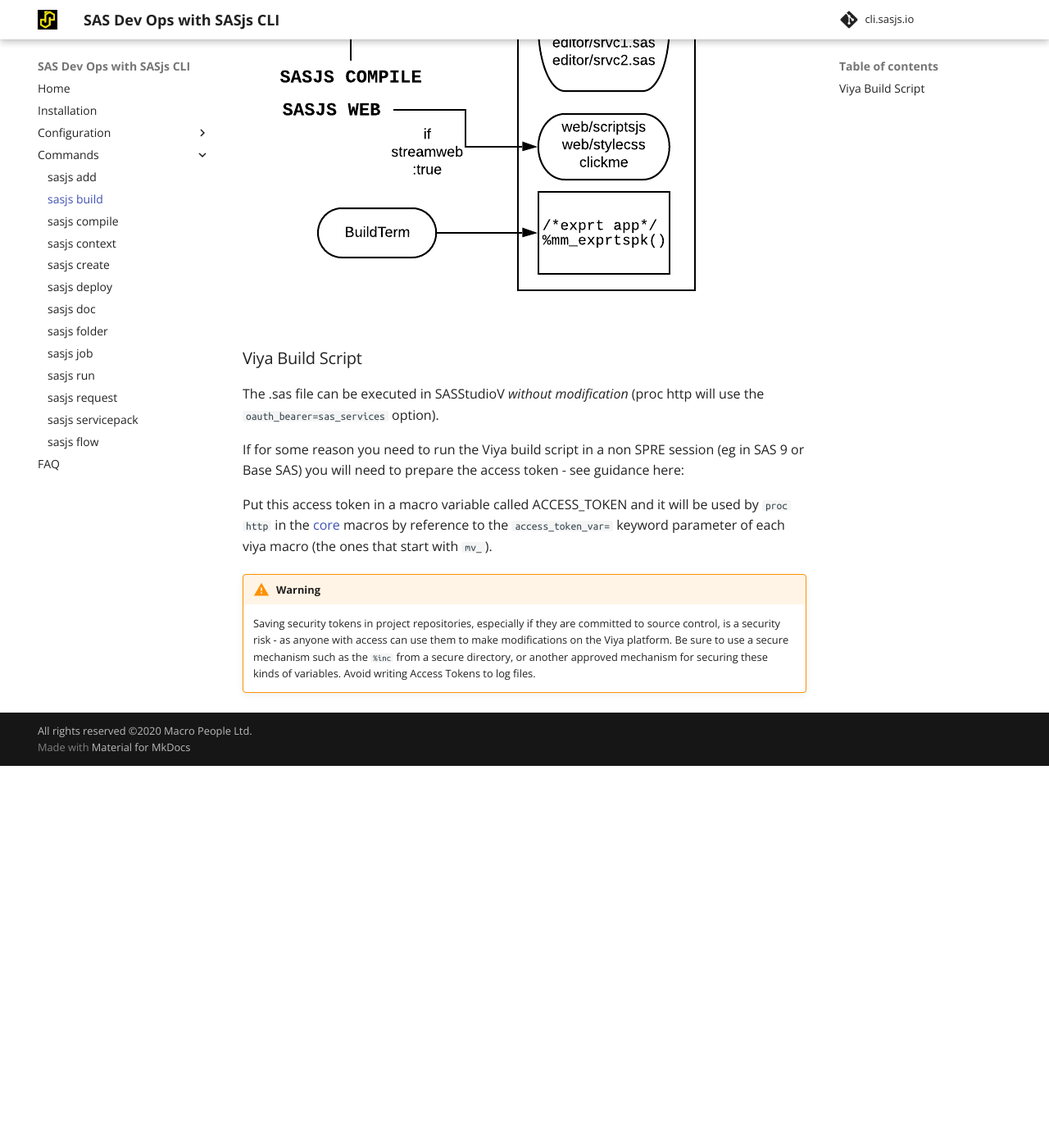
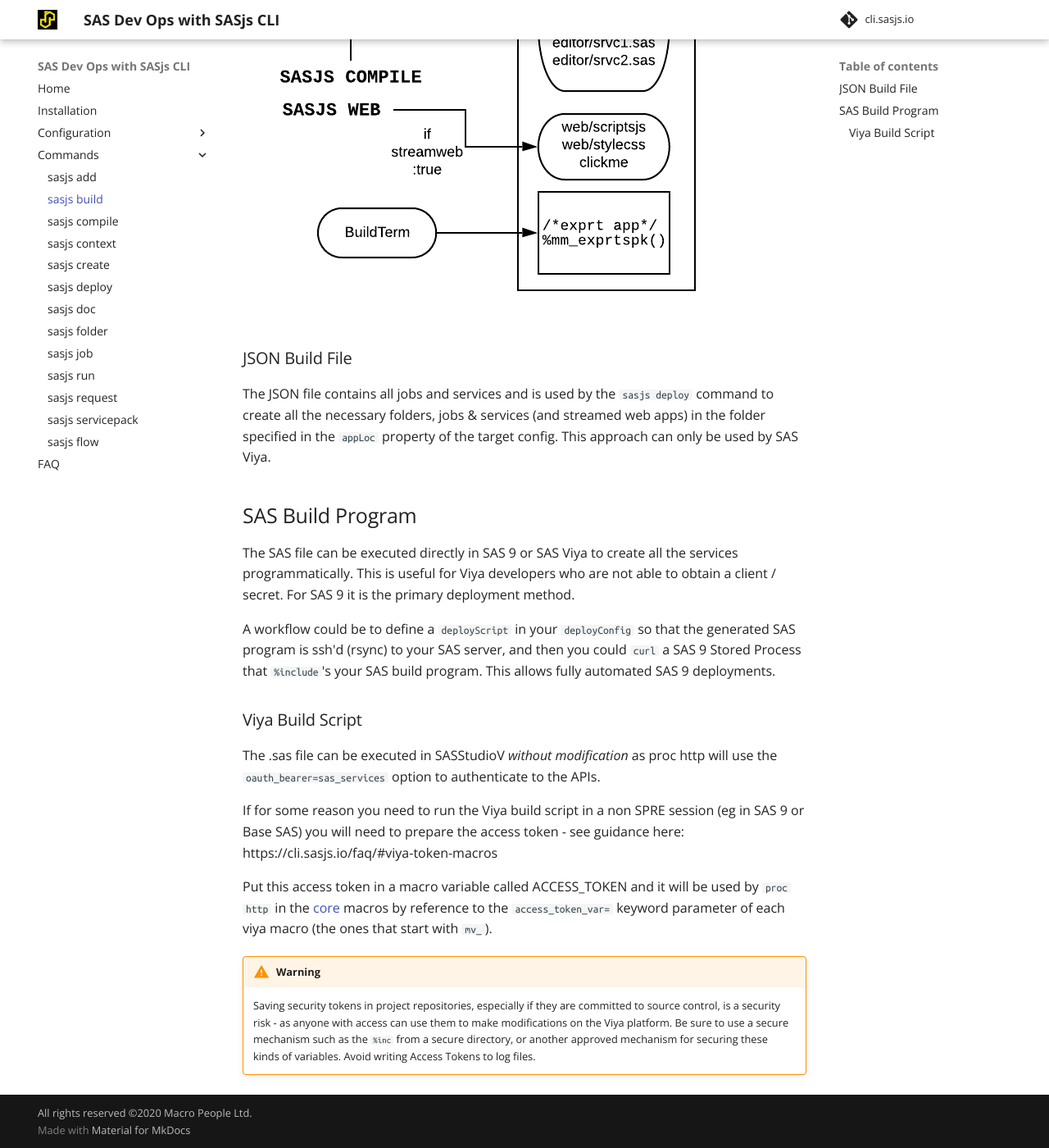
Before and after one commit to sasjs/cli.sasjs.io, an MkDocs documentation site: the page built from docs/build.md, in a window 1280 px wide and 1400 px high, scrolled down 877 px. Shown: the whole window at 82% size. Built offline with MkDocs 1.6.1 and Material for MkDocs 9.7.7, drawn with Linux system fonts in a browser that asks for light colours; before the commit the page ends 1811 px from its top, so only the background shows below that.

Commit message:
chore: automated commit

```diff
--- a/docs/build.md
+++ b/docs/build.md
@@ -13,11 +13,23 @@
 If the jobs or services folder does not exist in the temporary `sasjsbuild` folder, then the `sasjs compile` step is also executed.  The alias to run both compile and build steps is `sasjs cb`.
 ![sasjscliflow.png](/img/sasjsbuild.png)
 
+
+### JSON Build File
+
+The JSON file contains all jobs and services and is used by the `sasjs deploy` command to create all the necessary folders, jobs & services (and streamed web apps) in the folder specified in the `appLoc` property of the target config.  This approach can only be used by SAS Viya.
+
+
+## SAS Build Program
+
+The SAS file can be executed directly in SAS 9 or SAS Viya to create all the services programmatically.  This is useful for Viya developers who are not able to obtain a client / secret.  For SAS 9 it is the primary deployment method.
+
+A workflow could be to define a `deployScript` in your `deployConfig` so that the generated SAS program is ssh'd (rsync) to your SAS server, and then you could `curl` a SAS 9 Stored Process that `%include`'s your SAS build program.  This allows fully automated SAS 9 deployments.
+
 ### Viya Build Script
 
-The .sas file can be executed in SASStudioV *without modification* (proc http will use the `oauth_bearer=sas_services` option).
+The .sas file can be executed in SASStudioV *without modification* as proc http will use the `oauth_bearer=sas_services` option to authenticate to the APIs.
 
-If for some reason you need to run the Viya build script in a non SPRE session (eg in SAS 9 or Base SAS) you will need to prepare the access token - see guidance here:
+If for some reason you need to run the Viya build script in a non SPRE session (eg in SAS 9 or Base SAS) you will need to prepare the access token - see guidance here: https://cli.sasjs.io/faq/#viya-token-macros
 
 Put this access token in a macro variable called ACCESS_TOKEN and it will be used by `proc http` in the [core](https://core.sasjs.io) macros by reference to the `access_token_var=` keyword parameter of each viya macro (the ones that start with `mv_`).
 
```
Also changed, not shown: docs/faq.md (+3 -3 lines).
